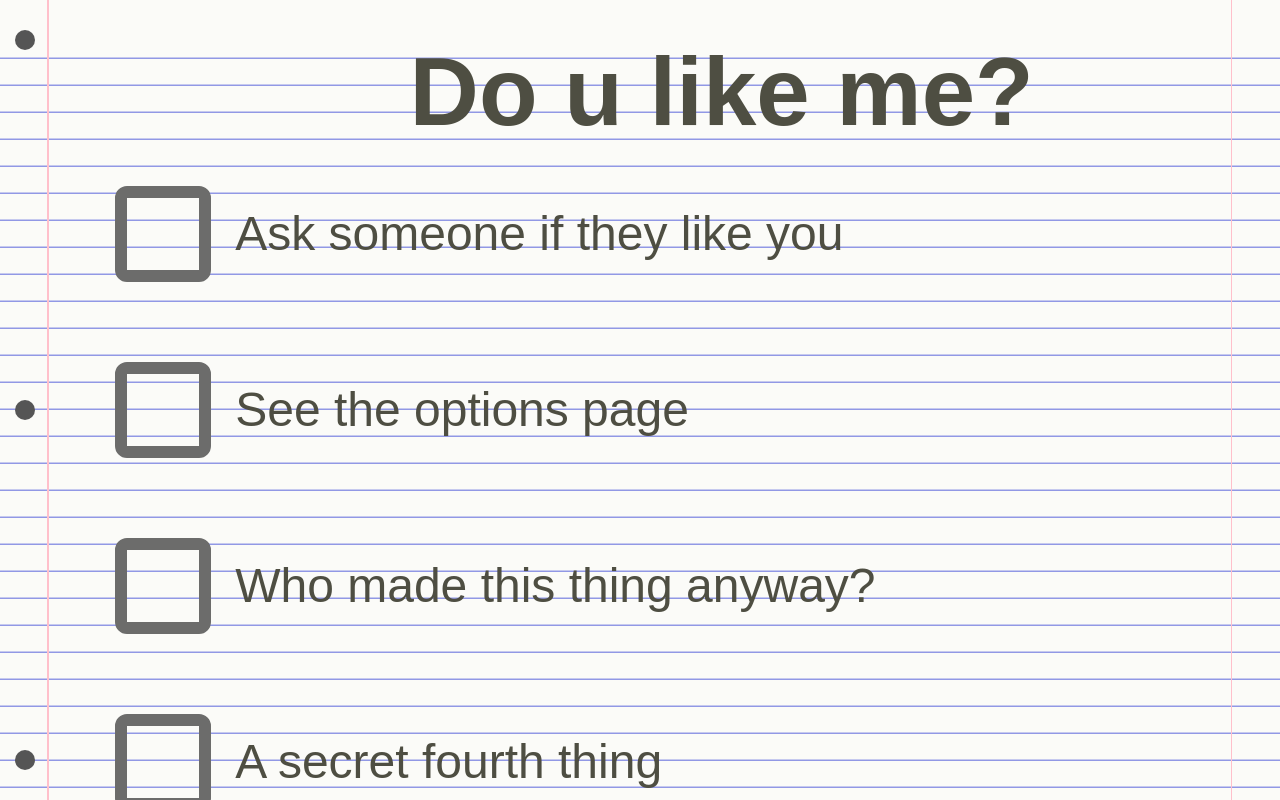
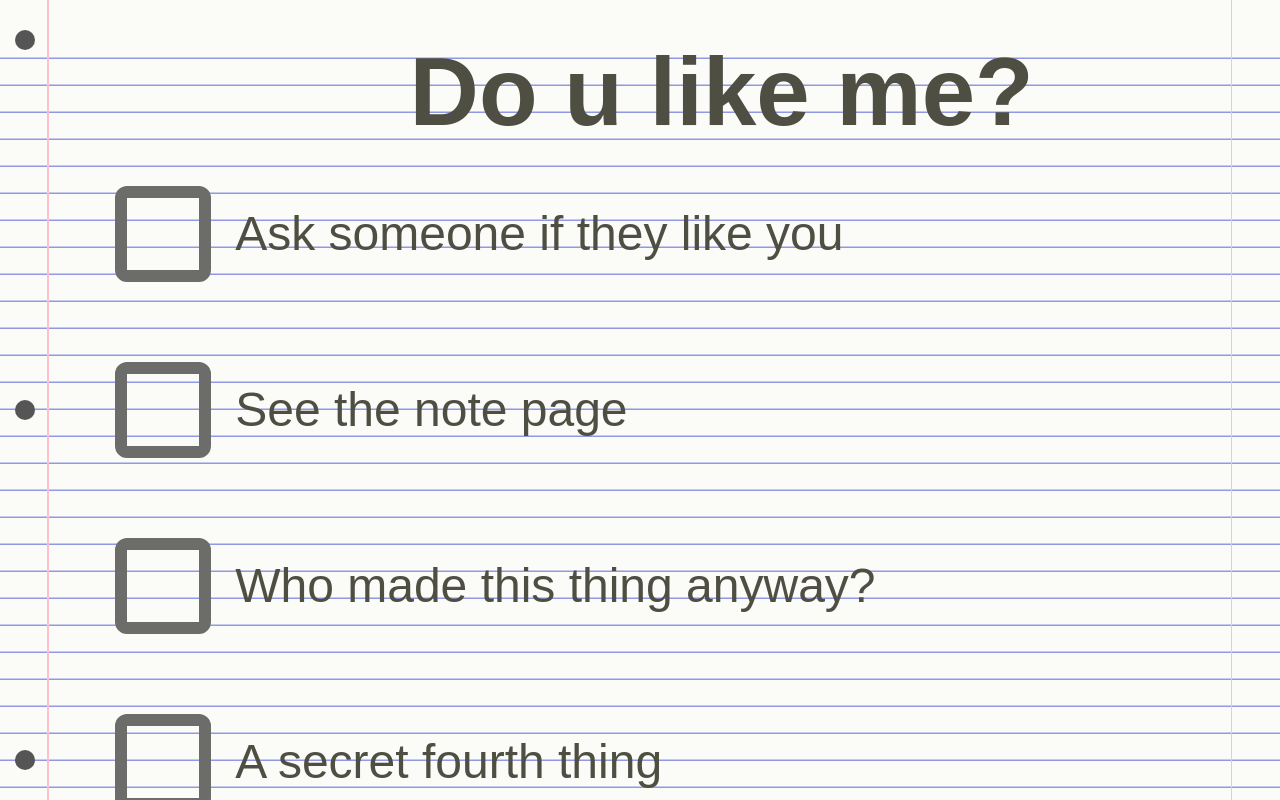
Before and after one commit to andregcab/do-you-like-me, a Next.js app: page / in a window 1280 px wide. Built offline with nearby package versions, Linux system fonts and the light colour scheme; a web font is replaced by a local one.

Commit message:
added note page

```diff
--- a/src/types.ts
+++ b/src/types.ts
@@ -5,7 +5,7 @@ export enum Options {
   NO = 'no',
   MAYBE = 'maybe',
   ASK = 'Ask someone if they like you',
-  SEE = 'See the options page',
+  SEE = 'See the note page',
   WHO = 'Who made this thing anyway?',
   SECRET = 'A secret fourth thing',
 }
```
Also changed, not shown: src/pages/passed-note/index.tsx (added, +15 -0 lines).
